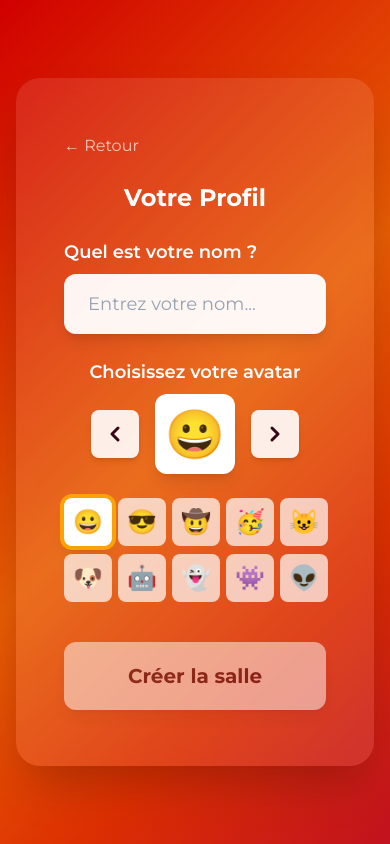
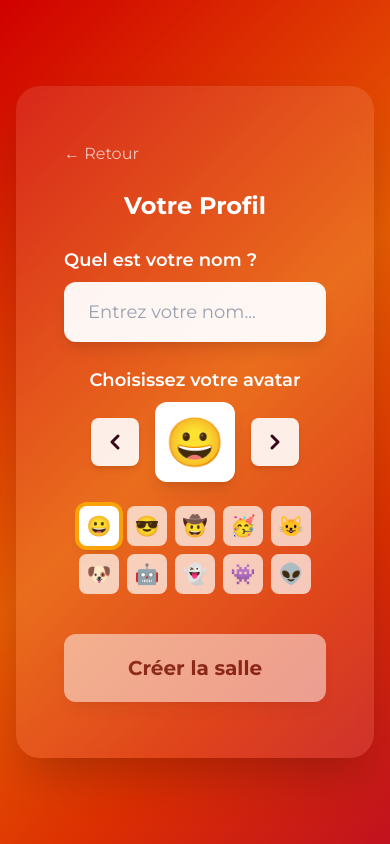
Before and after one commit to CyrilAnac/hackaton_bluff_quizz, a SvelteKit app: page /create/player in a window 390 px wide. Built offline with nearby package versions, Linux system fonts and the light colour scheme.

Commit message:
fixed bug with avatar layout

```diff
--- a/src/components/AvatarSelector.svelte
+++ b/src/components/AvatarSelector.svelte
@@ -69,11 +69,11 @@
 		</button>
 	</div>
 
-	<div class="mt-2 grid grid-cols-5 gap-2">
+	<div class="mt-2 flex flex-wrap justify-center gap-2 sm:gap-3 max-w-[300px]">
 		{#each AVATARS as avatar, index}
 			<button
 				onclick={() => selectAvatar(index)}
-				class="flex h-12 w-12 cursor-pointer items-center justify-center rounded-lg text-2xl transition-all {selected === index
+				class="flex h-10 w-10 sm:h-12 sm:w-12 cursor-pointer items-center justify-center rounded-lg text-xl sm:text-2xl transition-all {selected === index
 					? 'bg-white shadow-lg ring-4 ring-accent'
 					: 'bg-white/70 hover:bg-white/90'}"
 			>
```
